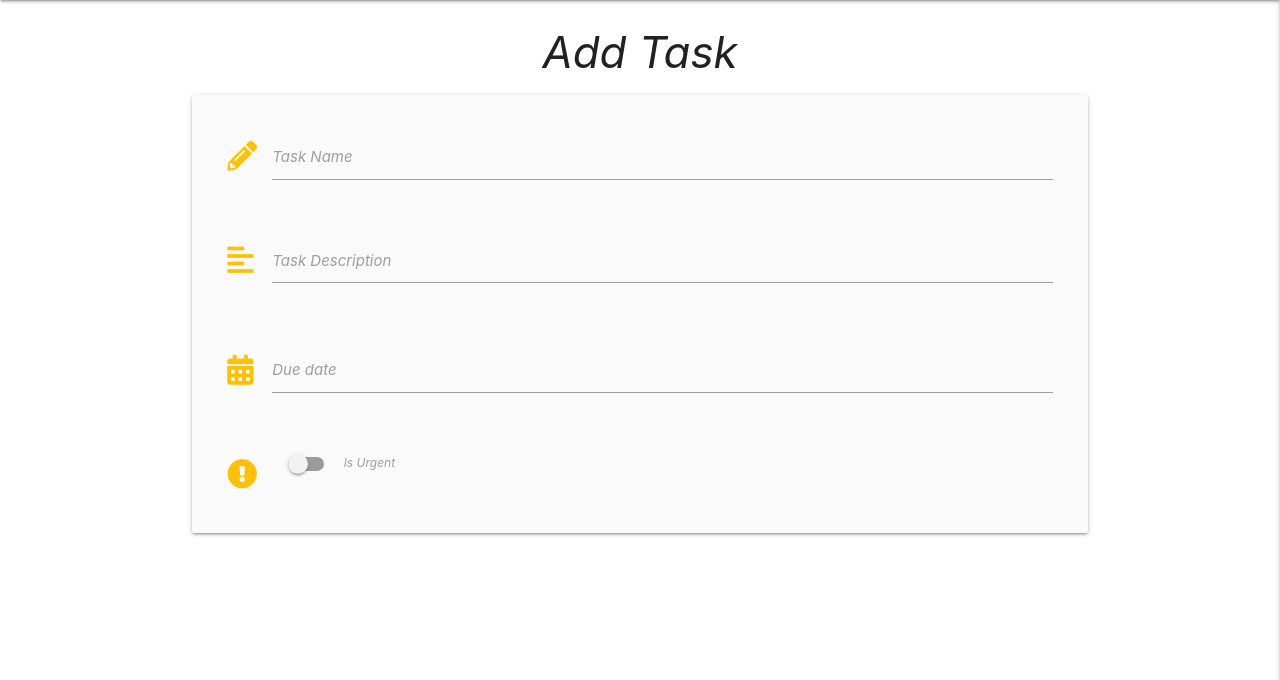
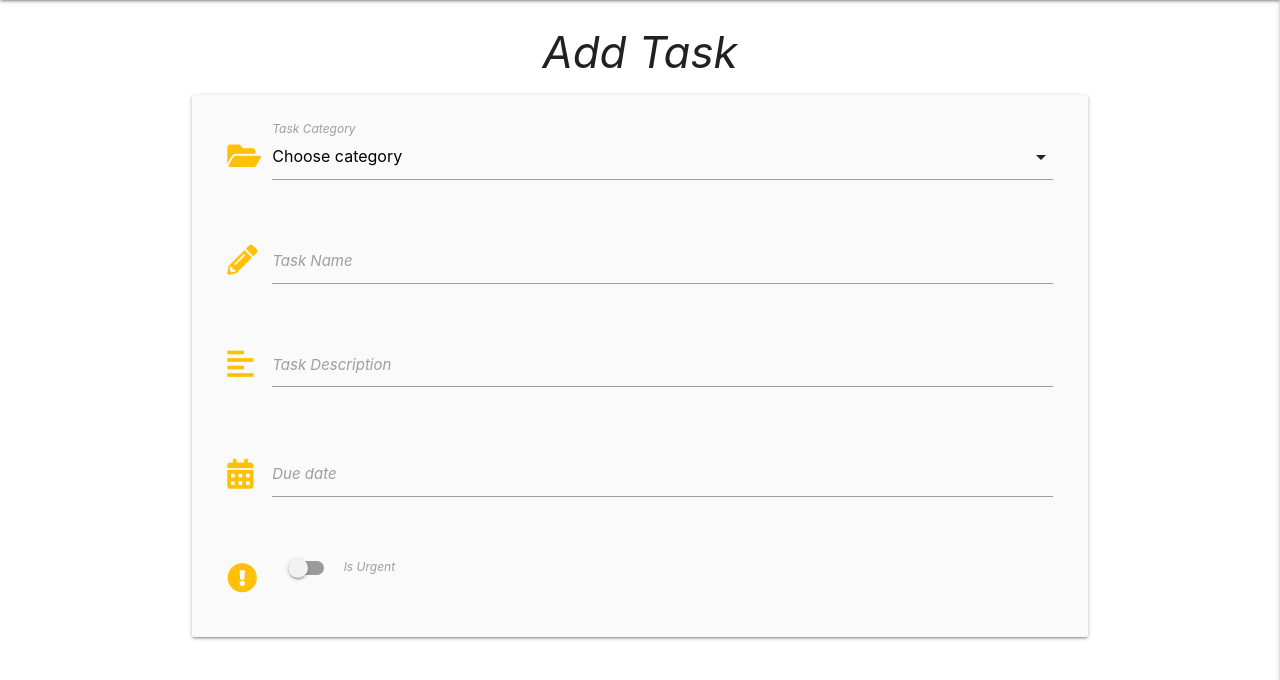
Before and after one commit to oisintohak/flask-task-manager-project, a Flask app: page /add_task in a window 1280 px wide. Shown: the part 120-800 px from the top of the page. Run offline with Flask 2, Linux system fonts and the light colour scheme; data that the repository does not hold is empty; some libraries are stand-ins or nearby versions.

Commit message:
add categories dropdown

```diff
--- a/app.py
+++ b/app.py
@@ -94,7 +94,8 @@ def logout():
 
 @app.route("/add_task")
 def add_task():
-    return render_template("add_task.html")
+    categories = mongo.db.categories.find().sort("category_name", 1)
+    return render_template("add_task.html", categories=categories)
 
 
 if __name__ == "__main__":
--- a/static/js/script.js
+++ b/static/js/script.js
@@ -2,6 +2,7 @@ $(document).ready(function(){
   $('.sidenav').sidenav({edge: 'right'});
   $('.collapsible').collapsible();
   $('.tooltipped').tooltip();
+  $('select').formSelect();
   $('.datepicker').datepicker({
     format: "dd mmmm, yyyy",
     yearRange: 3,
--- a/templates/add_task.html
+++ b/templates/add_task.html
@@ -5,6 +5,18 @@
 
 <div class="row card-panel grey lighten-5">
   <form class="col s12" method="POST" action="">
+    <div class="row">
+      <div class="input-field col s12">
+        <i class="fas fa-folder-open prefix amber-text text-amber-lighten-1"></i>
+        <select id="category_name" name="category_name" class="validate" required>
+          <option value="" disabled selected>Choose category</option>
+          {% for category in categories %}
+            <option value="{{ category.category_name }}">{{ category.category_name }}</option>
+          {% endfor %}
+        </select>
+        <label for="category_name">Task Category</label>
+      </div>
+    </div>
     <div class="row">
       <div class="input-field col s12">
         <i class="fas fa-pencil-alt prefix amber-text text-amber-lighten-1"></i>
```
